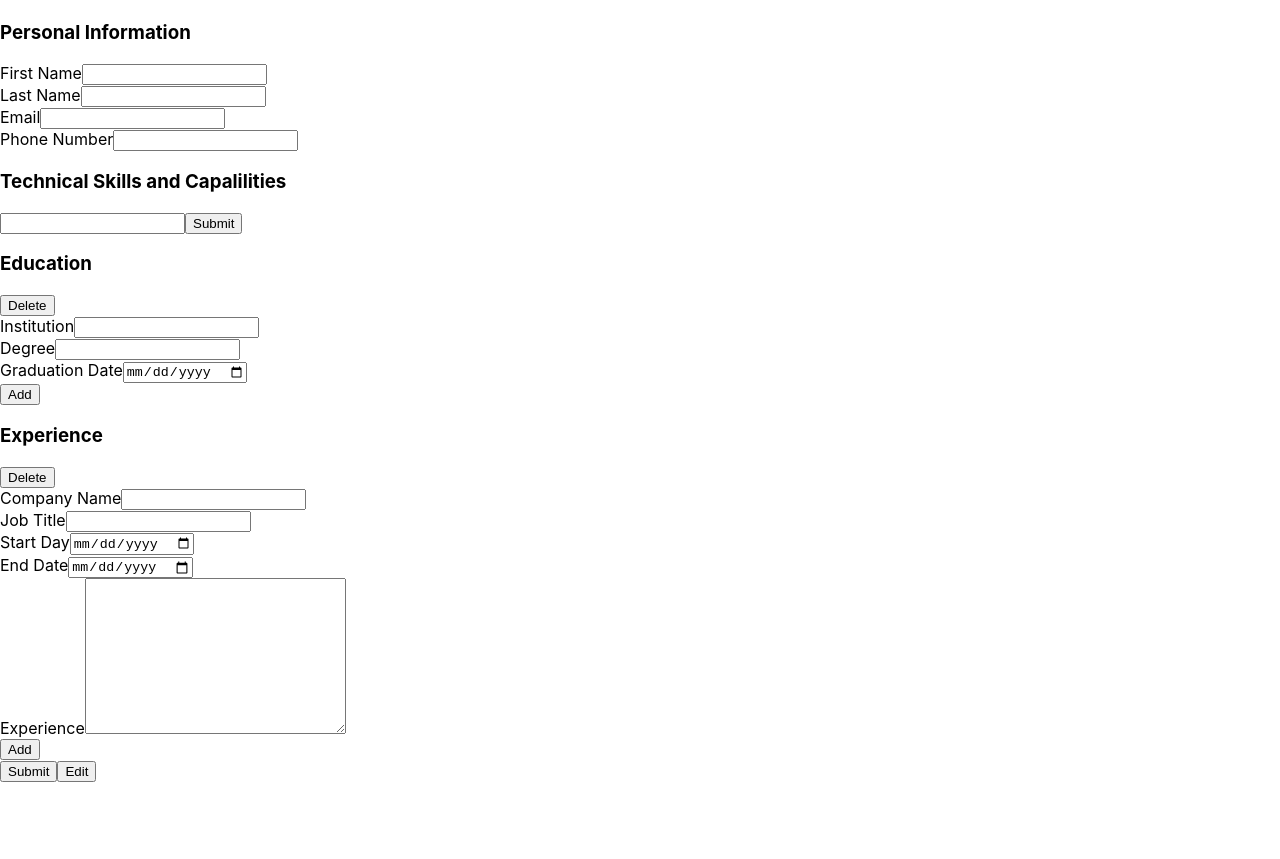
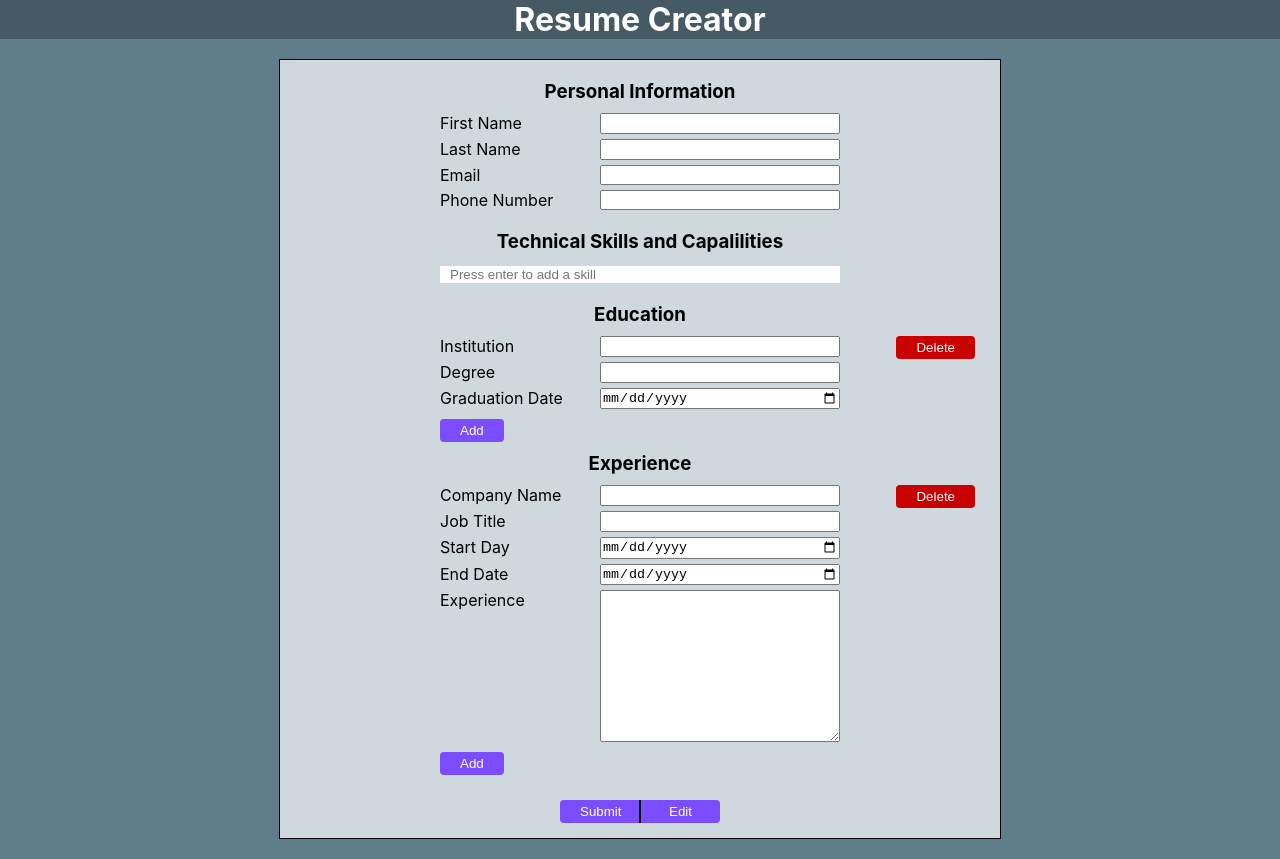
Before and after one commit to BoxenOfDonuts/cv-creator, a React (Create React App) app: page / in a window 1280 px wide. Before the commit the page ends 800 px from the top, so only its background shows below. Built offline with nearby package versions, Linux system fonts and the light colour scheme.

Commit message:
working on styling

```diff
--- a/src/App.css
+++ b/src/App.css
@@ -1,5 +1,68 @@
-.App {
+:root {
+  --bg-color:#607D8B;
+  --resume-bg-color: #CFD8DC;
+  --nav-bg-color: #455a64;
+  --button-color: #7C4DFF;
+  --button-active-color: #412c7d;
+}
+
+* {
+  margin: 0;
+  padding: 0;
+}
+
+html {
+  background-color: var(--bg-color);
+}
+
+input[type="text"] {
+  padding: 1px 0;
+}
+
+h3 {
+  margin-bottom: 10px;
+}
+
+.header {
+  background-color: var(--nav-bg-color);
   text-align: center;
+  color: white
+}
+
+.resume {
+  background-color: var(--resume-bg-color);
+  border: 1px solid black;
+  width: 700px;
+  display: flex;
+  justify-content: center;
+  flex-direction: column;
+  margin: 20px auto;
+  padding: 10px;
+
+}
+
+.resume .section {
+  display: flex;
+  flex-direction: column;
+  text-align: center;
+  margin: 10px 0;
+}
+
+.button {
+  padding: 4px 20px;
+  background-color: var(--button-color);
+  color: white;
+  border-radius: 4px;
+  border: 0px;
+  transition: filter 100ms;;
+}
+
+.button:hover {
+  filter: brightness(1.2)
+}
+
+.add-button {
+  margin-left: 150px;
 }
 
 .delete.button {
@@ -18,11 +81,35 @@
   display: block;
 }
 
-.skill-list > ul > li:hover  .delete.button {
+li:hover  .delete.button.editing {
   display: inline-block;
 }
 
-.add-button.editing {
+.footer-buttons {
+  align-self: center;
+  margin: 5px;
+}
+
+.footer-buttons button {
+  width: 80px;
+}
+
+.footer-buttons .edit {
+  border-left: 1px solid black;
+  border-radius: 0 4px 4px 0;
+}
+
+.footer-buttons .submit {
+  border-right: 1px solid black;
+  border-radius: 4px 0 0 4px;
+}
+
+.footer-bottons .active {
+  background-color: var(--button-active-color);
+}
+
+
+.add-button.viewing {
   display: none;
 }
 
--- a/src/App.js
+++ b/src/App.js
@@ -131,15 +131,8 @@ class App extends React.Component {
     });
   };
 
-  handleFormValidation  = (e) => {
-    const { name, value } = e.target;
-    const isEmpty = !value;
-    // const errorValue = value ? '': "Please Enter A Value"
+  handleSkillSubmit = () => {
 
-    // this.setState((state) => {
-    //   return {
-    //     errors: {...state.errors, [name]: errorValue}}
-    // })
   }
 
   editCV = () => {
@@ -156,20 +149,21 @@ class App extends React.Component {
 
   render() {
     let btnClassname = 'add-button button';
+    let footerBtnClassname = 'button'
 
     if (!this.state.edit) {
-      btnClassname += ' editing';
+      btnClassname += ' viewing';
+      footerBtnClassname += ' viewing'
     }
 
     return (
       <div>
-        <Header />
+        <Header title={'Resume Creator'}/>
+        <div className="resume">
           <PersonalInfo
             personalData={this.state.personal}
             onInputChange={this.handleChange}
             parentKey={'personal'}
-          validateOnBlur={this.handleFormValidation}
-          errors={this.state.errors}
             editing={this.state.edit}
           />
           <Skills
@@ -183,11 +177,10 @@ class App extends React.Component {
             onClick={this.deleteEducation}
             onInputChange={this.handleEducationChange}
             parentKey={'education'}
-          validateOnBlur={this.handleFormValidation}
-          errors={this.state.errors}
             editing={this.state.edit}
 
           />
+          <div>
             <button
               className={btnClassname}
               data-id="education"
@@ -195,14 +188,16 @@ class App extends React.Component {
             >
               Add
             </button>
+          </div>
+
           <Experience
             experience={this.state.experience}
             onClick={this.deleteExperience}
             onInputChange={this.handleEducationChange}
             parentKey={'experience'}
-          validateOnBlur={this.handleFormValidation}
             editing={this.state.edit}
           />
+          <div>
             <button
               className={btnClassname}
               data-id="experience"
@@ -210,9 +205,21 @@ class App extends React.Component {
             >
               Add
             </button>
+          </div>
+
           <br />
-        <button onClick={this.submitForm}>Submit</button>
-        <button onClick={this.editCV}>Edit</button>
+          <div className="footer-buttons">
+            <button
+              className={this.state.edit ? 'button submit active': 'button submit'}
+              onClick={this.submitForm}>Submit
+            </button>
+            <button
+              className={this.state.edit ? 'button edit': 'button edit active'}
+              onClick={this.editCV}>Edit
+            </button>
+          </div>
+
+        </div>
       </div>
     );
   }
--- /dev/null
+++ b/src/components/Education.css
@@ -0,0 +1,26 @@
+.education.section form, .experience.section form {
+    display: grid;
+    grid-template-columns: 1fr 1.5fr;
+    row-gap: 5px;
+    text-align: left;
+    width: 400px;
+    margin: auto;
+}
+
+label {
+    margin-right: 10px;
+}
+
+.form-wrapper {
+    position: relative;
+}
+
+.form-wrapper > button {
+    position: absolute;
+    right: 15px;
+    background-color: rgb(200, 0, 0);
+}
+
+textarea {
+    max-width: 450px;
+}
--- a/src/components/Education.js
+++ b/src/components/Education.js
@@ -1,9 +1,9 @@
 import React from 'react';
-import Error from './ErrorSpan';
+import './Education.css'
 
 const EducationForm = (props) => {
   const { institution, degree, graduationDate } = props.education;
-  const { index, parentKey, errors } = props;
+  const { index, parentKey } = props;
 
   const handleChange = (e) => {
     const { name, value } = e.target;
@@ -15,12 +15,11 @@ const EducationForm = (props) => {
   };
 
   return (
-    <div>
-      <button type="button" onClick={() => props.onClick()}>
+    <div className="form-wrapper">
+      <button className="button delete-section" type="button" onClick={() => props.onClick()}>
         Delete
       </button>
       <form>
-        <div>
           <label htmlFor="institution">Institution</label>
           <input
             type="text"
@@ -30,9 +29,6 @@ const EducationForm = (props) => {
             onBlur={props.onBlur}
             required
           />
-          <Error isError={errors.institution} />
-        </div>
-        <div>
           <label htmlFor="degree">Degree</label>
           <input
             type="text"
@@ -42,9 +38,6 @@ const EducationForm = (props) => {
             onBlur={props.onBlur}
             required
           />
-        </div>
-        <Error isError={errors.degree} />
-        <div>
           <label htmlFor="graduationDate">Graduation Date</label>
           <input
             type="date"
@@ -53,8 +46,6 @@ const EducationForm = (props) => {
             onChange={(e) => handleChange(e, parentKey)}
             required
           />
-          <Error isError={errors.graduationDate} />
-        </div>
       </form>
     </div>
   );
@@ -74,7 +65,7 @@ const PrintedFieldItems = (props) => {
 
 class Education extends React.Component {
   render() {
-    const { education, parentKey, errors, editing } = this.props;
+    const { education, parentKey, editing } = this.props;
     let field = '';
 
     if (editing) {
@@ -85,9 +76,7 @@ class Education extends React.Component {
             key={institution.id}
             onClick={() => this.props.onClick(index)}
             handleChange={(index, value) => this.props.onInputChange(parentKey, index, value)}
-            onBlur={(e) => this.props.validateOnBlur(e)}
             parentKey={parentKey}
-            errors={errors}
         />
       )
     } else {
@@ -101,7 +90,7 @@ class Education extends React.Component {
     console.log(field)
 
     return (
-      <div className="education">
+      <div className="education section">
         <h3>Education</h3>
         {field}
       </div>
--- a/src/components/Experience.js
+++ b/src/components/Experience.js
@@ -1,4 +1,5 @@
 import React from 'react';
+import './Education.css'
 
 const ExperienceForm = (props) => {
   const { company, title, tenureStart, tenureEnd, experience } = props.experience;
@@ -15,33 +16,28 @@ const ExperienceForm = (props) => {
   };
 
   return (
-    <div>
-      <button type="button" onClick={props.onClick}>
+    <div className="form-wrapper">
+      <button className="button delete-section" type="button" onClick={props.onClick}>
         Delete
       </button>
-      <div>
+      <form>
         <label htmlFor="company">Company Name</label>
         <input
           type="text"
           name="company"
           value={company}
           onChange={(e) => handleChange(e, parentKey)}
-          onBlur={props.onBlur}
           required
         />
-      </div>
-      <div>
         <label htmlFor="title">Job Title</label>
         <input
           type="text"
           name="title"
           value={title}
           onChange={(e) => handleChange(e)}
-          onBlur={props.onBlur}
           required
         />
-      </div>
-      <div>
+
         <label htmlFor="tenureStart">Start Day</label>
         <input
           type="date"
@@ -50,8 +46,7 @@ const ExperienceForm = (props) => {
           onChange={(e) => handleChange(e, parentKey)}
           required
         />
-      </div>
-      <div>
+
         <label htmlFor="tenureEnd">End Date</label>
         <input
           type="date"
@@ -60,8 +55,7 @@ const ExperienceForm = (props) => {
           onChange={(e) => handleChange(e, parentKey)}
           required
         />
-      </div>
-      <div>
+
         <label htmlFor="experience">Experience</label>
         <textarea
           name="experience"
@@ -69,9 +63,8 @@ const ExperienceForm = (props) => {
           rows="10"
           value={experience}
           onChange={(e) => handleChange(e, parentKey)}
-          onBlur={props.onBlur}
         ></textarea>
-      </div>
+      </form>
     </div>
   );
 };
@@ -117,7 +110,7 @@ class Experience extends React.Component {
     }
 
     return (
-      <div className="experience">
+      <div className="experience section">
         <h3>Experience</h3>
         {field}
       </div>
--- /dev/null
+++ b/src/components/Personal.css
@@ -0,0 +1,26 @@
+.personal-info.section form {
+    display: grid;
+    grid-template-columns: 1fr 1.5fr;
+    row-gap: 5px;
+    text-align: left;
+    width: 400px;
+    margin: auto;
+}
+
+label {
+    margin-right: 10px;
+}
+
+.form-wrapper {
+    position: relative;
+}
+
+.form-wrapper > button {
+    position: absolute;
+    right: 15px;
+    background-color: rgb(200, 0, 0);
+}
+
+textarea {
+    max-width: 95%;
+}
--- a/src/components/PersonalInfo.js
+++ b/src/components/PersonalInfo.js
@@ -1,4 +1,5 @@
 import React from 'react';
+import './Personal.css'
 
 class PersonalInfo extends React.Component {
   handleChange = (e) => {
@@ -27,7 +28,7 @@ class PersonalInfo extends React.Component {
     }
 
     return (
-      <div className="person-info">
+      <div className="personal-info section">
         <h3>Personal Information</h3>
         {field}
       </div>
@@ -53,8 +54,8 @@ const InputField = (props) => {
   const { personalData } = props;
 
   return (
-    <div>
-      <div>
+    <div className="form-wrapper">
+      <form>
         <label htmlFor="firstName">First Name</label>
         <input
           type="text"
@@ -64,8 +65,7 @@ const InputField = (props) => {
           onBlur={props.onBlur}
           required
         />
-      </div>
-      <div>
+
         <label htmlFor="lastName">Last Name</label>
         <input
           type="text"
@@ -75,9 +75,7 @@ const InputField = (props) => {
           onBlur={props.onBlur}
           required
         />
-      </div>
-      <div></div>
-      <div>
+
         <label htmlFor="email">Email</label>
         <input
           type="email"
@@ -87,8 +85,6 @@ const InputField = (props) => {
           onBlur={props.onBlur}
           required
         />
-      </div>
-      <div>
         <label htmlFor="phone">Phone Number</label>
         <input
           type="tel"
@@ -98,7 +94,7 @@ const InputField = (props) => {
           onBlur={props.onBlur}
           required
         />
-      </div>
+      </form>
     </div>
   );
 }
--- /dev/null
+++ b/src/components/Skills.css
@@ -0,0 +1,20 @@
+.skill-form > label {
+    margin: 0px;
+}
+
+.skill-form input[type="text"] {
+    width: 400px;
+    border:0;
+    padding-left: 10px;
+    box-sizing: border-box;
+
+}
+
+/* .submit.button {
+    border-radius: 0 4px 4px 0;
+    padding: 0px;
+} */
+
+ul {
+    list-style-type: none;
+}
--- a/src/components/Skills.js
+++ b/src/components/Skills.js
@@ -1,4 +1,5 @@
 import React from 'react';
+import './Skills.css'
 
 class Skills extends React.Component {
   constructor(state) {
@@ -18,20 +19,16 @@ class Skills extends React.Component {
 
   handleSubmit = (e) => {
     console.log(this.props);
-    e.preventDefault();
     if (this.state.value)
       this.setState((state) => {
         const list = [...state.list, state.value];
         this.props.onSkillUpdate(list);
-        this.isValid(this.state.value);
+        e.preventDefault();
         return {
           list,
           value: '',
         };
       });
-    else {
-      this.props.onSkillSubmit(e);
-    }
   };
 
   handleRemove = (index) => {
@@ -53,11 +50,15 @@ class Skills extends React.Component {
     let input ='';
 
     const listItems = list.map((skill, index) => {
+      let btnClassName = 'delete button';
+      if (editing) {
+        btnClassName += ' editing'
+      }
       return (
         <li key={skill.toString()}>
           {skill}
           <span
-            className="delete button"
+            className={btnClassName}
             onClick={() => this.handleRemove(index)}
           >
             {'Delete Me'}
@@ -67,25 +68,27 @@ class Skills extends React.Component {
     });
 
     if (editing) {
-      input = <form onSubmit={this.handleSubmit} noValidate>
+      input =
+        <form className={'skill-form'} onSubmit={this.handleSubmit}>
           <label>
             <input
               type="text"
               name="content"
               value={value}
               onChange={this.handleChange}
+              placeholder="Press enter to add a skill"
               required
             ></input>
           </label>
-      <button type="submit">Submit</button>
+          {/* <button className='button submit' type="submit">Submit</button> */}
         </form>
     }
 
     return (
-      <div>
+      <div className="skill-list section">
         <h3>Technical Skills and Capalilities</h3>
         {input}
-        <div className="skill-list">
+        <div>
           <ul>{listItems}</ul>
         </div>
       </div>
--- a/src/index.js
+++ b/src/index.js
@@ -2,7 +2,6 @@ import React from 'react';
 import ReactDOM from 'react-dom';
 import './index.css';
 import App from './App';
-import reportWebVitals from './reportWebVitals';
 
 ReactDOM.render(
   <React.StrictMode>
@@ -10,8 +9,3 @@ ReactDOM.render(
   </React.StrictMode>,
   document.getElementById('root')
 );
-
-// If you want to start measuring performance in your app, pass a function
-// to log results (for example: reportWebVitals(console.log))
-// or send to an analytics endpoint. Learn more: https://bit.ly/CRA-vitals
-reportWebVitals();
```
Lines whose indentation alone changed are shown as unchanged.
